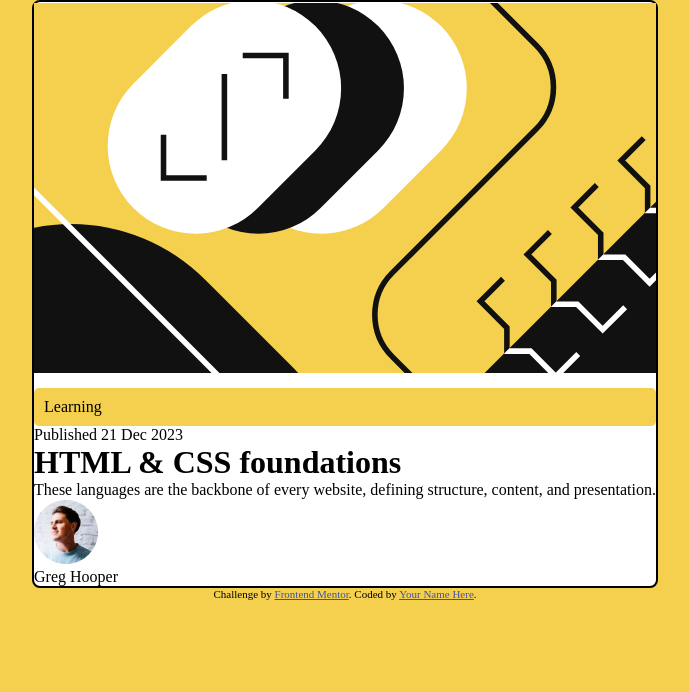
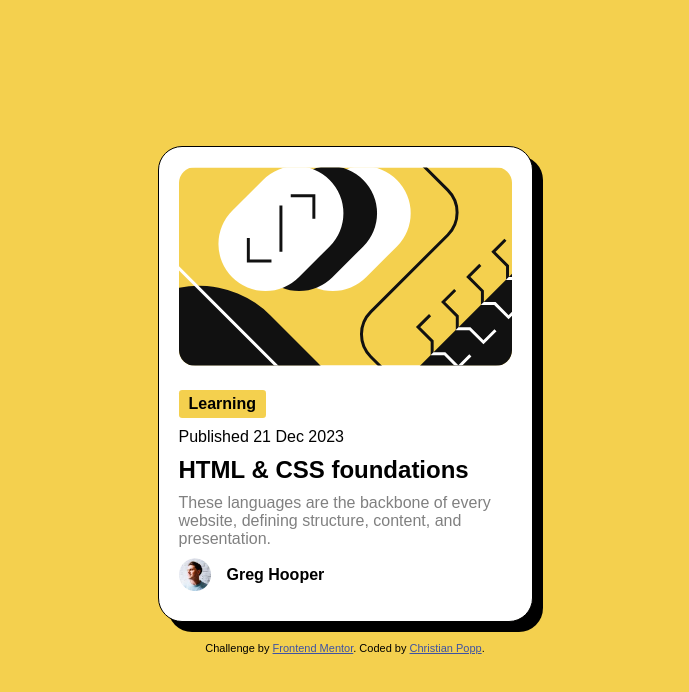
Before and after one commit to gigg88/blog_review_card_fm_challenge, a plain HTML site: page index.html in a window 1280 px wide. Shown: the whole page, without its empty margins (295-984 px from the left). Drawn offline with Linux system fonts and the light colour scheme; a web font is replaced by a local one.

Commit message:
finished challenge

```diff
--- a/index.html
+++ b/index.html
@@ -1,59 +1,65 @@
 <!DOCTYPE html>
 <html lang="en">
-
   <head>
-  <meta charset="UTF-8">
-  <meta name="viewport" content="width=device-width, initial-scale=1.0">
+    <meta charset="UTF-8" />
+    <meta name="viewport" content="width=device-width, initial-scale=1.0" />
     <!-- displays site properly based on user's device -->
 
-  <link rel="icon" type="image/png" sizes="32x32" href="./assets/images/favicon-32x32.png">
-  <link rel="stylesheet" href="style.css">
+    <link
+      rel="icon"
+      type="image/png"
+      sizes="32x32"
+      href="./assets/images/favicon-32x32.png"
+    />
+    <link rel="stylesheet" href="style.css" />
     <title>Frontend Mentor | Blog preview card</title>
-
-  <!-- Feel free to remove these styles or customise in your own stylesheet 👍 -->
-  <style>
-    .attribution {
-      font-size: 11px;
-      text-align: center;
-    }
-
-    .attribution a {
-      color: hsl(228, 45%, 44%);
-    }
-  </style>
   </head>
 
   <body>
-
     <main>
-
-    <div class="wrapper round_border_8 border neutral_white">
-      <div class="article_img ">
-        <img class="round_border" src="./assets/images/illustration-article.svg" alt="">
+      <section class="wrapper rb-15 border neutral_white p10 mb-10">
+        <div class="article_img">
+          <img
+            class="rb-1"
+            src="./assets/images/illustration-article.svg"
+            alt=""
+          />
         </div>
 
         <div class="category mt-10">
-        <p class="round_border_5 primary_color p10">Learning</p>
-        <p>Published 21 Dec 2023</p>
+          <p
+            class="learning rb-02 primary_color px-10 py-5 mb-10 mt-10 fw-bold fs-16"
+          >
+            Learning
+          </p>
+          <p class="mb-10 fs-16">Published 21 Dec 2023</p>
         </div>
 
-      <div class="article_short_description">
-        <h1>HTML & CSS foundations</h1>
-        <p> These languages are the backbone of every website, defining structure, content, and presentation.</p>
+        <div class="article_short_description mb-10">
+          <h2 class="mb-10 fw-bold">HTML & CSS foundations</h2>
+          <p class="mb-10 neutral_grey fs-16">
+            These languages are the backbone of every website, defining
+            structure, content, and presentation.
+          </p>
         </div>
-      <div class="avatar">
-        <img src="./assets/images/image-avatar.webp" alt="">
-        <p>Greg Hooper</p>
+        <div class="avatar mb-10">
+          <img
+            class="avatar_img"
+            src="./assets/images/image-avatar.webp"
+            alt=""
+          />
+          <p class="fw-bold">Greg Hooper</p>
         </div>
+      </section>
 
+      <div class="attribution mt-10">
+        Challenge by
+        <a href="https://www.frontendmentor.io?ref=challenge" target="_blank"
+          >Frontend Mentor</a
+        >. Coded by <a href="#">Christian Popp</a>.
       </div>
     </main>
 
 
-  <div class="attribution">
-    Challenge by <a href="https://www.frontendmentor.io?ref=challenge" target="_blank">Frontend Mentor</a>.
-    Coded by <a href="#">Your Name Here</a>.
-  </div>
   </body>
-
 </html>
--- a/style.css
+++ b/style.css
@@ -22,6 +22,16 @@
 - Weights: 500, 800
 */
 
+@font-face {
+   font-family: 'Figtree'; /* Specify font family name */
+   src: url('figtree.woff2') format('woff2'),  /* WOFF2 for modern browsers */
+        url('figtree.woff') format('woff');  /* WOFF fallback for older browsers */
+ }
+
+ .figtree-font {
+   font-family: 'Figtree', sans-serif; /* Use Figtree as primary, fallback to sans-serif */
+ }
+
 *{
     margin:0;
     padding:0;
@@ -38,13 +48,18 @@
 
  body{
     background-color: var(--primary-color);
- }
+    font-family: 'Figtree', sans-serif; /* Use Figtree as primary, fallback to sans-serif */
+  }
 
  main {
     display: flex; /* Enable flexbox for the main container */
     justify-content: center; /* Center elements horizontally within main */
     align-items: center; /* Optional: Vertically center if needed */
+    height: 100vh;
+    flex-direction: column;
   }
+
+
 
  .neutral_white{
     background-color: var(--neutral-white)
@@ -75,21 +90,76 @@
 }
 
 .p10{
-    padding: 10px;
+    padding: 20px;
 }
 
- .round_border_8{
-    border-radius: 8px;
+.px-10 {
+   padding-left: 10px;
+   padding-right: 10px;
+}
+
+.py-5 {
+   padding-top: 5px;
+   padding-bottom: 5px;
+}
+
+ .rb-15{
+    border-radius: 1.5rem;
  }
 
- .round_border_5{
-    border-radius: 5px;
+ .rb-02{
+   border-radius: 0.2rem;
+}
+
+ .rb-1{
+    border-radius: 1rem;
+ }
+
+ .fw-bold {
+   font-weight: bold;
+ }
+
+ .fs-16{
+   font-size: 16px;
  }
 
  .border{
-    border: 2px solid black;
+    border: 1px solid black;
  }
 
  .article_img img {
     width: 100%;
  }
+
+ .learning {
+   display: inline-block;
+ }
+
+ .wrapper {
+   max-width: 375px;
+   box-shadow: 10px 10px 0px black;
+ }
+
+ .avatar{
+   display: flex;
+   align-items: center;
+   gap: 1rem;
+ }
+
+ .avatar_img{
+   width: 2rem;
+ }
+
+ .article_short_description h2:hover {
+   color: var(--primary-color);
+   cursor: pointer;
+ }
+
+ .attribution {
+   font-size: 11px;
+   text-align: center;
+ }
+
+ .attribution a {
+   color: hsl(228, 45%, 44%);
+ }
```
Lines whose indentation alone changed are shown as unchanged.
